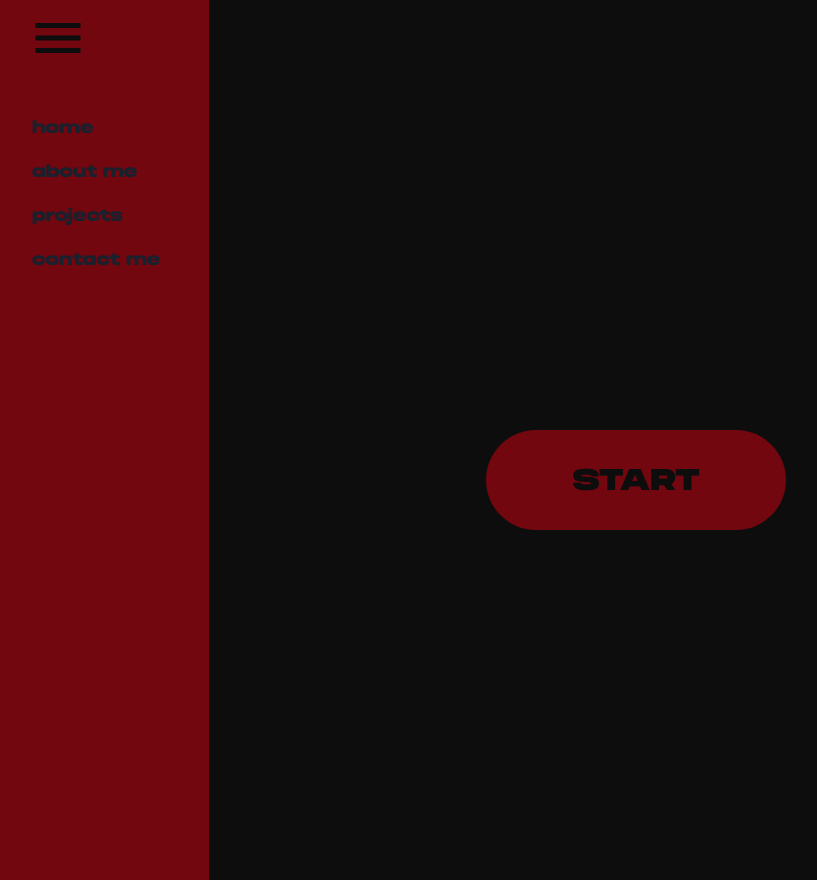
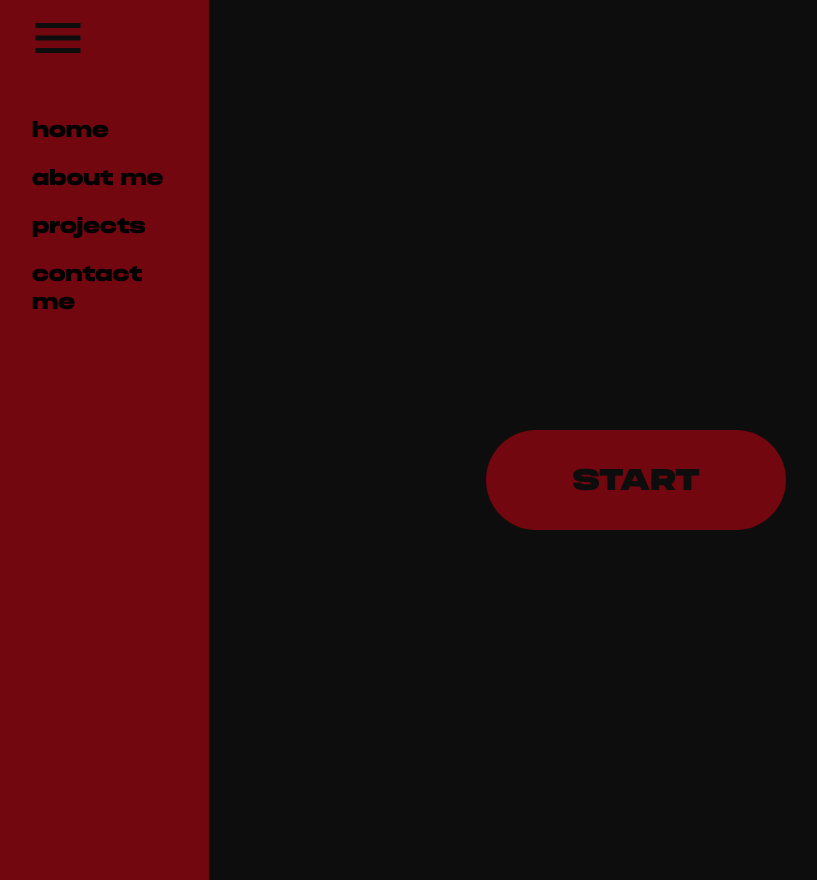
Before and after one commit to vitorfigueired0/portifolio, a React (Create React App) app: page / in a window 1280 px wide. Both pictures are taken after a click on the button 64 px from the left and 40 px from the top of the page. Shown: the whole page, without its empty margins (4-821 px from the left). Built offline with nearby package versions, Linux system fonts and the light colour scheme.

Commit message:
Texto preto na sidebar

```diff
--- a/src/components/core/Sidebar.jsx
+++ b/src/components/core/Sidebar.jsx
@@ -19,7 +19,7 @@ export const Sidebar = ({ onClick }) => {
         />
       </button>
 
-      <div className='flex flex-col mx-9 inline-block gap-5 mt-12 text-mainDark'>
+      <div className='flex flex-col mx-9 inline-block gap-5 mt-12 text-black text-xl'>
         <a href='#' className={linksStyle}>home</a>
         <a href='#' className={linksStyle}>about me</a>
         <a href='#' className={linksStyle}>projects</a>
```
